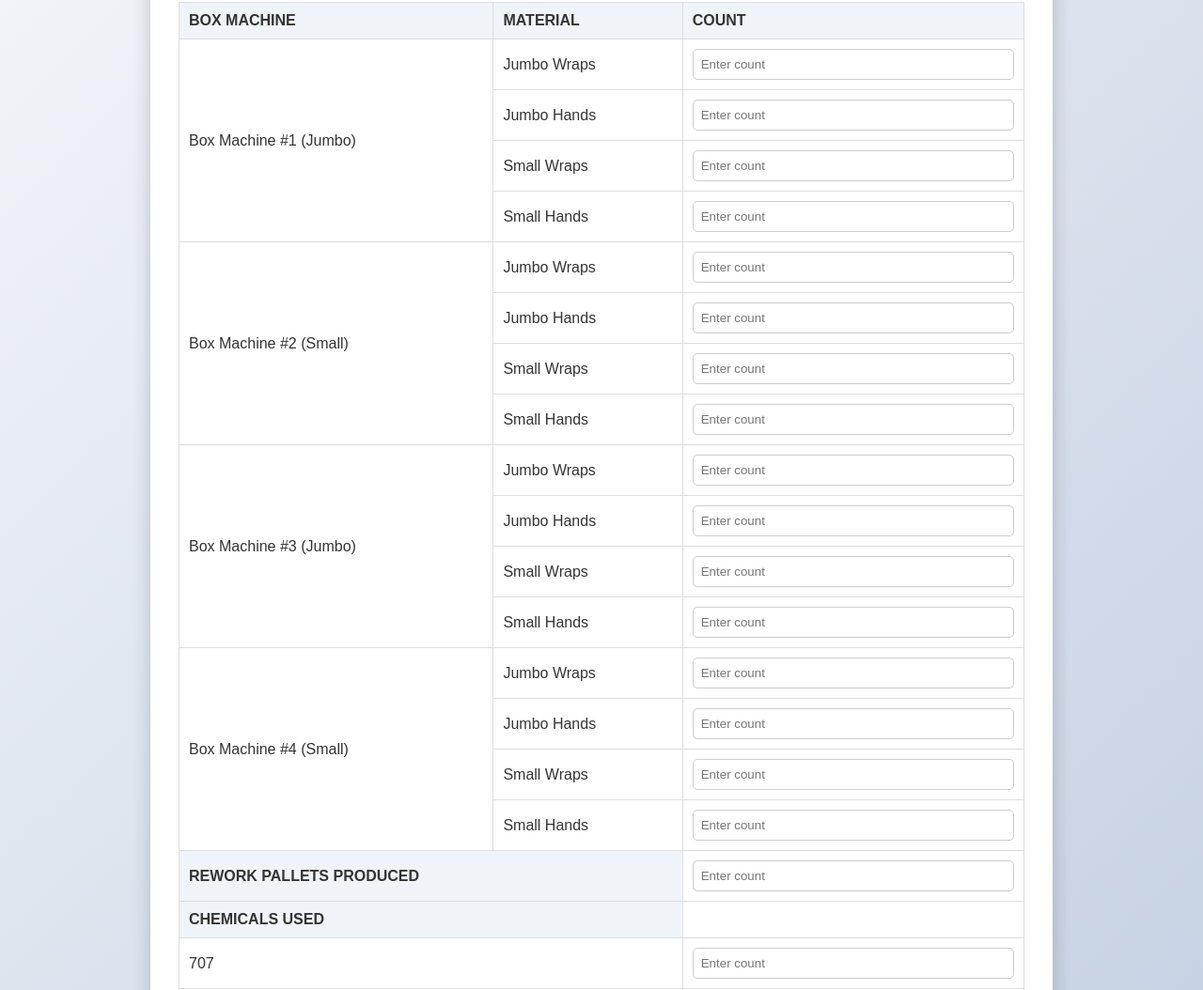
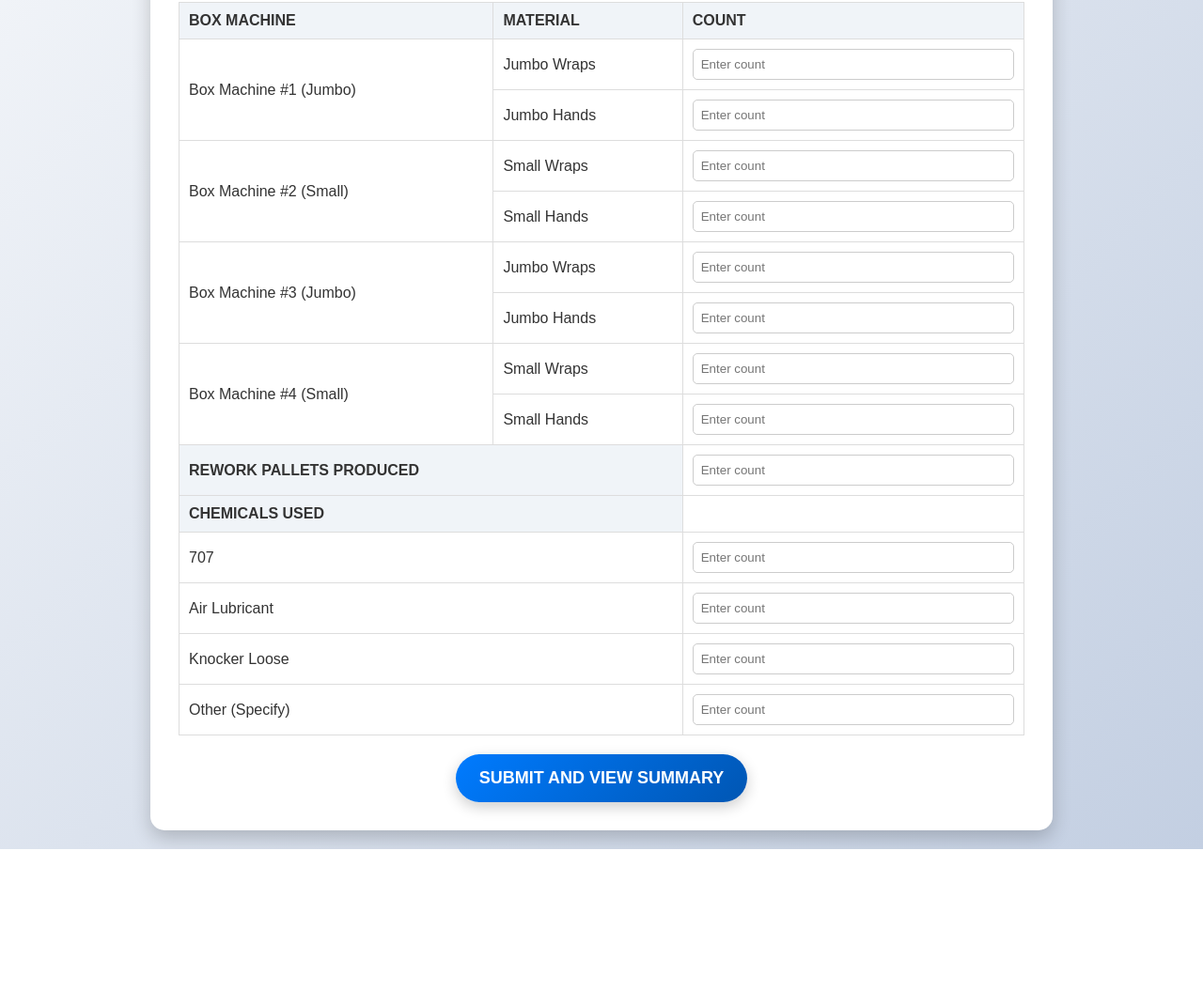
Before and after one commit to Fabrice-mukendi/Inventory-tracker, a plain HTML site: page index.html in a window 1280 px wide. Shown: the part 236-1290 px from the top of the page at 94% size. After the commit the page ends 1140 px from the top, so only its background shows below. Drawn offline with Linux system fonts and the light colour scheme.

Commit message:
Update index.html

```diff
--- a/index.html
+++ b/index.html
@@ -90,13 +90,20 @@
         function calculateSummary() {
             let summary = "Summary for End of Shift:\n\n";
 
+            const machines = {
+                1: "Jumbo",
+                2: "Small",
+                3: "Jumbo",
+                4: "Small"
+            };
+
             for (let i = 1; i <= 4; i++) {
                 const jumboWraps = parseInt(document.getElementById(`jumbo-wraps-${i}`).value) || 0;
                 const jumboHands = parseInt(document.getElementById(`jumbo-hands-${i}`).value) || 0;
                 const smallWraps = parseInt(document.getElementById(`small-wraps-${i}`).value) || 0;
                 const smallHands = parseInt(document.getElementById(`small-hands-${i}`).value) || 0;
 
-                summary += `Box Machine #${i}:\n`;
+                summary += `Box Machine #${i} (${machines[i]}):\n`;
                 summary += `- Jumbo Wraps: ${jumboWraps}\n`;
                 summary += `- Jumbo Hands: ${jumboHands}\n`;
                 summary += `- Small Wraps: ${smallWraps}\n`;
@@ -139,7 +146,7 @@
                 <tbody>
                     <!-- Box Machine 1 -->
                     <tr>
-                        <td rowspan="4">Box Machine #1 (Jumbo)</td>
+                        <td rowspan="2">Box Machine #1 (Jumbo)</td>
                         <td>Jumbo Wraps</td>
                         <td><input type="number" id="jumbo-wraps-1" placeholder="Enter count"></td>
                     </tr>
@@ -147,26 +154,10 @@
                         <td>Jumbo Hands</td>
                         <td><input type="number" id="jumbo-hands-1" placeholder="Enter count"></td>
                     </tr>
-                    <tr>
-                        <td>Small Wraps</td>
-                        <td><input type="number" id="small-wraps-1" placeholder="Enter count"></td>
-                    </tr>
-                    <tr>
-                        <td>Small Hands</td>
-                        <td><input type="number" id="small-hands-1" placeholder="Enter count"></td>
-                    </tr>
 
                     <!-- Box Machine 2 -->
                     <tr>
-                        <td rowspan="4">Box Machine #2 (Small)</td>
-                        <td>Jumbo Wraps</td>
-                        <td><input type="number" id="jumbo-wraps-2" placeholder="Enter count"></td>
-                    </tr>
-                    <tr>
-                        <td>Jumbo Hands</td>
-                        <td><input type="number" id="jumbo-hands-2" placeholder="Enter count"></td>
-                    </tr>
-                    <tr>
+                        <td rowspan="2">Box Machine #2 (Small)</td>
                         <td>Small Wraps</td>
                         <td><input type="number" id="small-wraps-2" placeholder="Enter count"></td>
                     </tr>
@@ -177,7 +168,7 @@
 
                     <!-- Box Machine 3 -->
                     <tr>
-                        <td rowspan="4">Box Machine #3 (Jumbo)</td>
+                        <td rowspan="2">Box Machine #3 (Jumbo)</td>
                         <td>Jumbo Wraps</td>
                         <td><input type="number" id="jumbo-wraps-3" placeholder="Enter count"></td>
                     </tr>
@@ -185,26 +176,10 @@
                         <td>Jumbo Hands</td>
                         <td><input type="number" id="jumbo-hands-3" placeholder="Enter count"></td>
                     </tr>
-                    <tr>
-                        <td>Small Wraps</td>
-                        <td><input type="number" id="small-wraps-3" placeholder="Enter count"></td>
-                    </tr>
-                    <tr>
-                        <td>Small Hands</td>
-                        <td><input type="number" id="small-hands-3" placeholder="Enter count"></td>
-                    </tr>
 
                     <!-- Box Machine 4 -->
                     <tr>
-                        <td rowspan="4">Box Machine #4 (Small)</td>
-                        <td>Jumbo Wraps</td>
-                        <td><input type="number" id="jumbo-wraps-4" placeholder="Enter count"></td>
-                    </tr>
-                    <tr>
-                        <td>Jumbo Hands</td>
-                        <td><input type="number" id="jumbo-hands-4" placeholder="Enter count"></td>
-                    </tr>
-                    <tr>
+                        <td rowspan="2">Box Machine #4 (Small)</td>
                         <td>Small Wraps</td>
                         <td><input type="number" id="small-wraps-4" placeholder="Enter count"></td>
                     </tr>
@@ -238,4 +213,12 @@
                         <td colspan="2">Other (Specify)</td>
                         <td><input type="number" id="other-chemical" placeholder="Enter count"></td>
                     </tr>
-                </tbody
+                </tbody>
+            </table>
+            <div style="text-align: center;">
+                <button type="submit" class="submit-button">Submit and View Summary</button>
+            </div>
+        </form>
+    </div>
+</body>
+</html>
```
